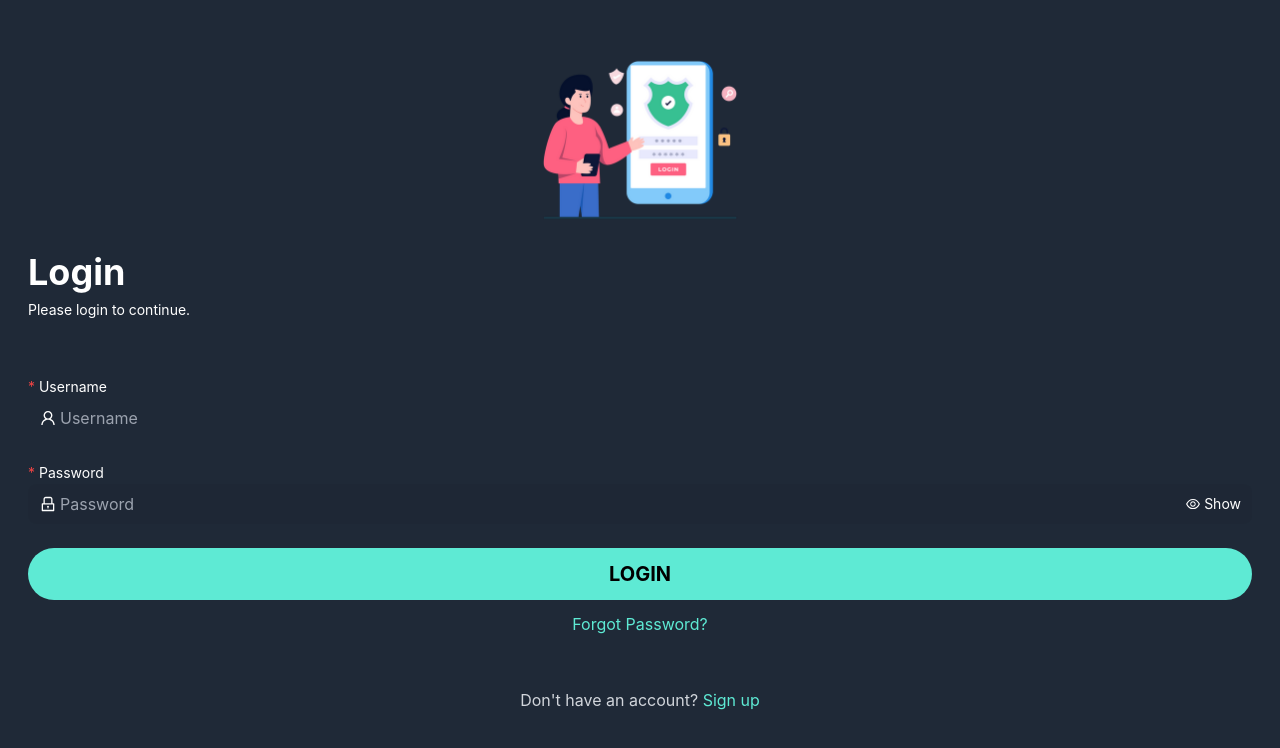
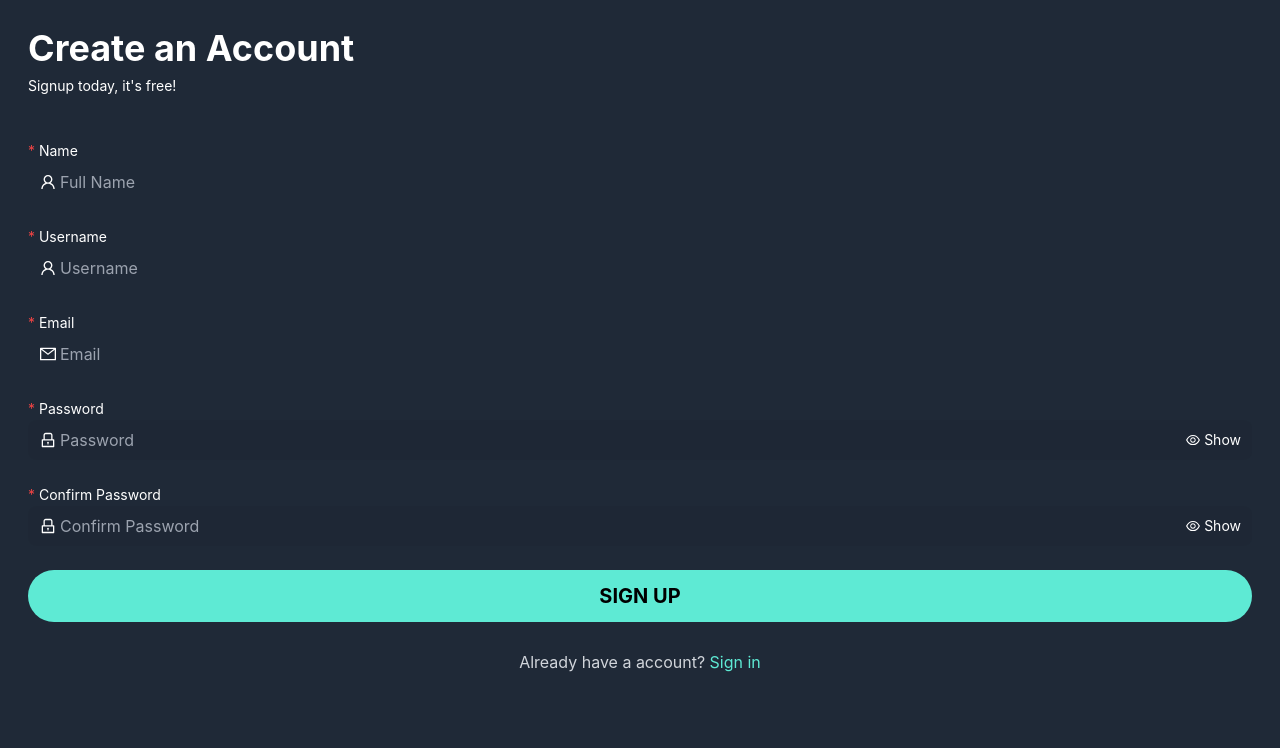
Before and after one commit to abhilashk23/todo-ui, a React (Create React App) app: page /register in a window 1280 px wide. Shown: the top 748 px of the page. Built offline with nearby package versions, Linux system fonts and the light colour scheme.

Commit message:
Added register page

```diff
--- a/package.json
+++ b/package.json
@@ -14,6 +14,7 @@
     "framer-motion": "^6.5.1",
     "react": "^18.2.0",
     "react-dom": "^18.2.0",
+    "react-router-dom": "^5.3.4",
     "react-scripts": "5.0.1",
     "web-vitals": "^2.1.4"
   },
--- a/src/App.js
+++ b/src/App.js
@@ -1,12 +1,24 @@
 import logo from './logo.svg';
 import './App.css';
+import { BrowserRouter as Router, Route, Redirect } from 'react-router-dom';
 import Login from './components/Login/Login';
+import Register from './components/Register/Register';
 
 function App() {
   return (
-    <div className='app'>
-      <Login />
-    </div>
+    <Router>
+      <div>
+        <Route path="/" exact >
+
+        </Route>
+        <Route path="/login" exact>
+          <Login />
+        </Route>
+        <Route path="/register" exact>
+          <Register />
+        </Route>
+      </div>
+    </Router>
   );
 }
 
--- a/src/components/Login/Login.js
+++ b/src/components/Login/Login.js
@@ -10,6 +10,7 @@ function Login() {
 
   const { Title } = Typography;
   const [username, setUserName] = useState("");
+  const [password, setPassword] = useState("");
   const [passwordVisible, setPasswordVisible] = useState(false);
 
   const handlePassClick = () => {
@@ -31,7 +32,7 @@ function Login() {
         <h1 className='text-4xl font-bold text-white'>Login</h1>
         <p className='text-sm text-white mt-2'>Please login to continue.</p>
       </div>
-      <div className='flex flex-col justify-items-center items-center p-7'>
+      <div className='flex flex-col justify-items-center items-center py-4 px-7'>
         <div className='w-full'>
           <Typography className='text-white text-md'><span className='text-red-500'>*</span> Username</Typography>
           <ConfigProvider theme={{ token: { colorBgContainer: 'transparent', colorTextPlaceholder: 'rgb(156 163 175);', colorText: "#ffffff" } }}>
@@ -43,7 +44,7 @@ function Login() {
           <Typography className='text-white text-md'><span className='text-red-500'>*</span> Password</Typography>
           <ConfigProvider theme={{ token: { colorBgContainer: 'transparent', colorTextPlaceholder: 'rgb(156 163 175);', colorText: "#ffffff", activeBorderColor: "transparent" } }}>
             <div>
-              <Input prefix={<LockOutlined />} variant='filled' className='bg-transparent hover:bg-transparent !focus:bg-transparent placeholder:text-gray-300' addonAfter={<Typography onClick={handlePassClick} className=' focus:'> {passwordVisible ? (<span><EyeInvisibleOutlined /> Hide</span>) : (<span><EyeOutlined /> Show</span>)}</Typography>} addonBg="transparent" type={passwordVisible ? 'text' : 'password'} size='large' placeholder="Password" required />
+              <Input prefix={<LockOutlined />} variant='filled' className='bg-transparent hover:bg-transparent !focus:bg-transparent placeholder:text-gray-300' addonAfter={<Typography onClick={handlePassClick} className=' focus:'> {passwordVisible ? (<span><EyeInvisibleOutlined /> Hide</span>) : (<span><EyeOutlined /> Show</span>)}</Typography>} addonBg="transparent" type={passwordVisible ? 'text' : 'password'} size='large' placeholder="Password" value={password} onChange={(e) => setPassword(e.target.value)} required />
             </div>
           </ConfigProvider>
         </div>
@@ -57,7 +58,7 @@ function Login() {
       </div>
 
       <div className='my-3 flex flex-row justify-center text-center items-center'>
-        <p className='text-gray-300'>Don't have an account? <span className='text-teal-300 cursor-pointer'>Sign up</span></p>
+        <p className='text-gray-300'>Don't have an account? <a href="/register" className='text-teal-300 cursor-pointer'>Sign up</a></p>
       </div>
     </div>
   )
--- /dev/null
+++ b/src/components/Register/Register.js
@@ -0,0 +1,100 @@
+import React, { useState } from 'react'
+import { Button } from 'antd';
+import { Input, Space } from 'antd';
+import { Typography } from 'antd';
+import { EyeInvisibleOutlined, EyeOutlined, UserOutlined, LockOutlined, MailOutlined } from '@ant-design/icons'
+import { ConfigProvider } from 'antd';
+
+
+function Register() {
+
+    const [name, setName] = useState("");
+    const [username, setUserName] = useState("");
+    const [email, setEmail] = useState("");
+    const [password, setPassword] = useState("");
+    const [passwordVisible, setPasswordVisible] = useState(false);
+    const [cpassword, setCPassword] = useState("");
+    const [cpasswordVisible, setCPasswordVisible] = useState(false);
+
+    const handlePassClick = () => {
+        if (passwordVisible) {
+            setPasswordVisible(false);
+        }
+        if (!passwordVisible) {
+            setPasswordVisible(true);
+        }
+    }
+
+    const handleCPassClick = () => {
+        if (cpasswordVisible) {
+            setCPasswordVisible(false);
+        }
+        if (!cpasswordVisible) {
+            setCPasswordVisible(true);
+        }
+    }
+
+    return (
+        <div>
+            {/* <div className='flex flex-row justify-start pb-4 pt-7 px-7 text-white'>
+                <svg xmlns="http://www.w3.org/2000/svg" fill="none" viewBox="0 0 24 24" strokeWidth={1.5} stroke="currentColor" className="w-6 h-6">
+                    <path strokeLinecap="round" strokeLinejoin="round" d="M10.5 19.5 3 12m0 0 7.5-7.5M3 12h18" />
+                </svg>
+            </div> */}
+            <div className='p-7'>
+                <h1 className='text-4xl font-bold text-white'>Create an Account</h1>
+                <p className='text-sm text-white mt-2'>Signup today, it's free!</p>
+            </div>
+            <div className='flex flex-col justify-items-center items-center py-4 px-7'>
+                <div className='w-full'>
+                    <Typography className='text-white text-md'><span className='text-red-500'>*</span> Name</Typography>
+                    <ConfigProvider theme={{ token: { colorBgContainer: 'transparent', colorTextPlaceholder: 'rgb(156 163 175);', colorText: "#ffffff" } }}>
+                        <Input prefix={<UserOutlined />} variant='filled' size='large' placeholder='Full Name' value={name} onChange={(e) => setName(e.target.value)} className='bg-transparent hover:bg-transparent focus:bg-transparent text-white placeholder:text-gray-400' required />
+                    </ConfigProvider>
+                </div>
+                <br />
+                <div className='w-full'>
+                    <Typography className='text-white text-md'><span className='text-red-500'>*</span> Username</Typography>
+                    <ConfigProvider theme={{ token: { colorBgContainer: 'transparent', colorTextPlaceholder: 'rgb(156 163 175);', colorText: "#ffffff" } }}>
+                        <Input prefix={<UserOutlined />} variant='filled' size='large' placeholder='Username' value={username} onChange={(e) => setUserName(e.target.value)} className='bg-transparent hover:bg-transparent focus:bg-transparent text-white placeholder:text-gray-400' required />
+                    </ConfigProvider>
+                </div>
+                <br />
+                <div className='w-full'>
+                    <Typography className='text-white text-md'><span className='text-red-500'>*</span> Email</Typography>
+                    <ConfigProvider theme={{ token: { colorBgContainer: 'transparent', colorTextPlaceholder: 'rgb(156 163 175);', colorText: "#ffffff" } }}>
+                        <Input prefix={<MailOutlined />} variant='filled' size='large' placeholder='Email' value={email} onChange={(e) => setEmail(e.target.value)} className='bg-transparent hover:bg-transparent focus:bg-transparent text-white placeholder:text-gray-400' required />
+                    </ConfigProvider>
+                </div>
+                <br />
+                <div className='w-full'>
+                    <Typography className='text-white text-md'><span className='text-red-500'>*</span> Password</Typography>
+                    <ConfigProvider theme={{ token: { colorBgContainer: 'transparent', colorTextPlaceholder: 'rgb(156 163 175);', colorText: "#ffffff", activeBorderColor: "transparent" } }}>
+                        <div>
+                            <Input prefix={<LockOutlined />} variant='filled' className='bg-transparent hover:bg-transparent !focus:bg-transparent placeholder:text-gray-300' addonAfter={<Typography onClick={handlePassClick} className=' focus:'> {passwordVisible ? (<span><EyeInvisibleOutlined /> Hide</span>) : (<span><EyeOutlined /> Show</span>)}</Typography>} addonBg="transparent" type={passwordVisible ? 'text' : 'password'} size='large' placeholder="Password" value={password} onChange={(e) => setPassword(e.target.value)} required />
+                        </div>
+                    </ConfigProvider>
+                </div>
+                <br />
+                <div className='w-full'>
+                    <Typography className='text-white text-md'><span className='text-red-500'>*</span> Confirm Password</Typography>
+                    <ConfigProvider theme={{ token: { colorBgContainer: 'transparent', colorTextPlaceholder: 'rgb(156 163 175);', colorText: "#ffffff", activeBorderColor: "transparent" } }}>
+                        <div>
+                            <Input prefix={<LockOutlined />} variant='filled' className='bg-transparent hover:bg-transparent !focus:bg-transparent placeholder:text-gray-300' addonAfter={<Typography onClick={handleCPassClick} className=' focus:'> {cpasswordVisible ? (<span><EyeInvisibleOutlined /> Hide</span>) : (<span><EyeOutlined /> Show</span>)}</Typography>} addonBg="transparent" type={cpasswordVisible ? 'text' : 'password'} size='large' placeholder="Confirm Password" value={cpassword} onChange={(e) => setCPassword(e.target.value)} required />
+                        </div>
+                    </ConfigProvider>
+                </div>
+                <br />
+                <div className='p-3 w-full flex flex-row justify-center text-center items-center cursor-pointer rounded-full bg-teal-300 hover:shadow-lg hover:shadow-teal-300/50 focus:shadow-lg focus:shadow-teal-300/50'>
+                    <p className='text-xl font-bold'>SIGN UP</p>
+                </div>
+            </div>
+
+            <div className='my-3 flex flex-row justify-center text-center items-center'>
+                <p className='text-gray-300'>Already have a account? <a href="/login" className='text-teal-300 cursor-pointer'>Sign in</a></p>
+            </div>
+        </div>
+    )
+}
+
+export default Register
```
Also changed, not shown: 1 other file (tests, documents, lock files or other folders).
